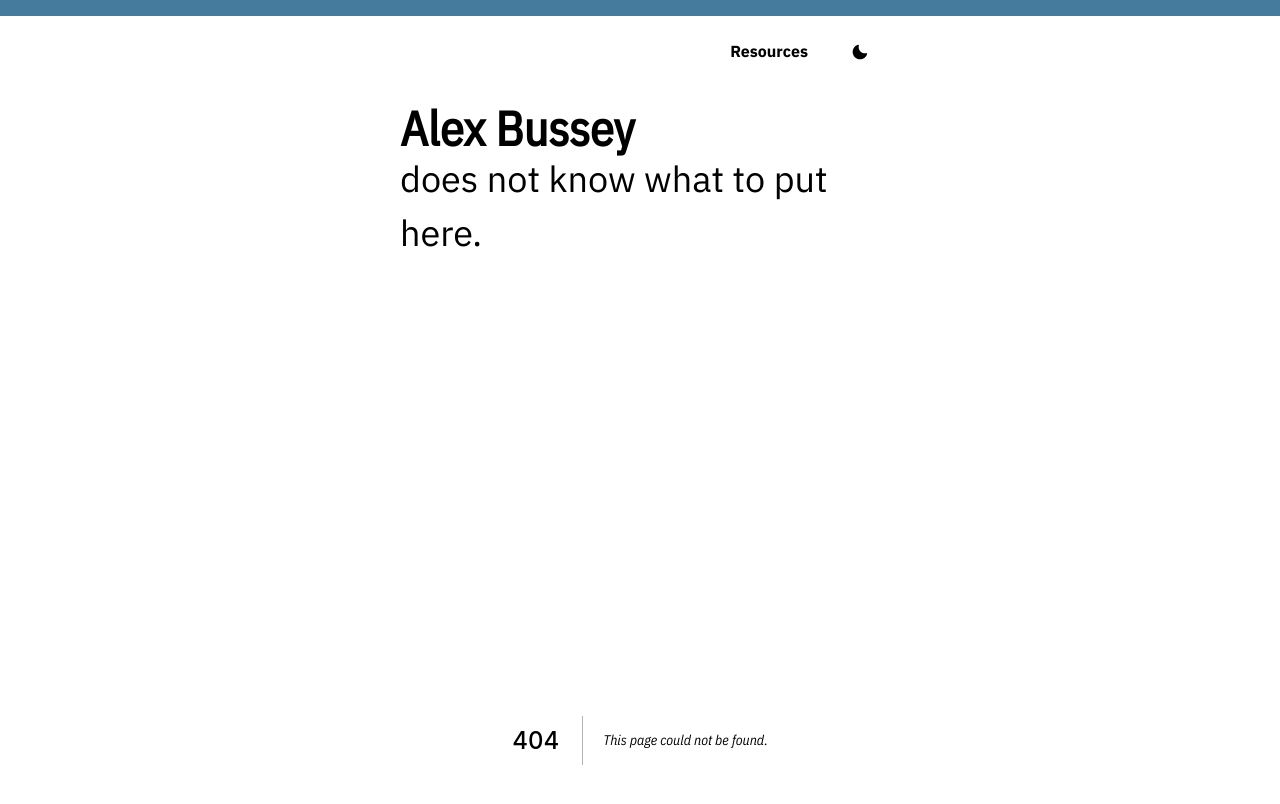
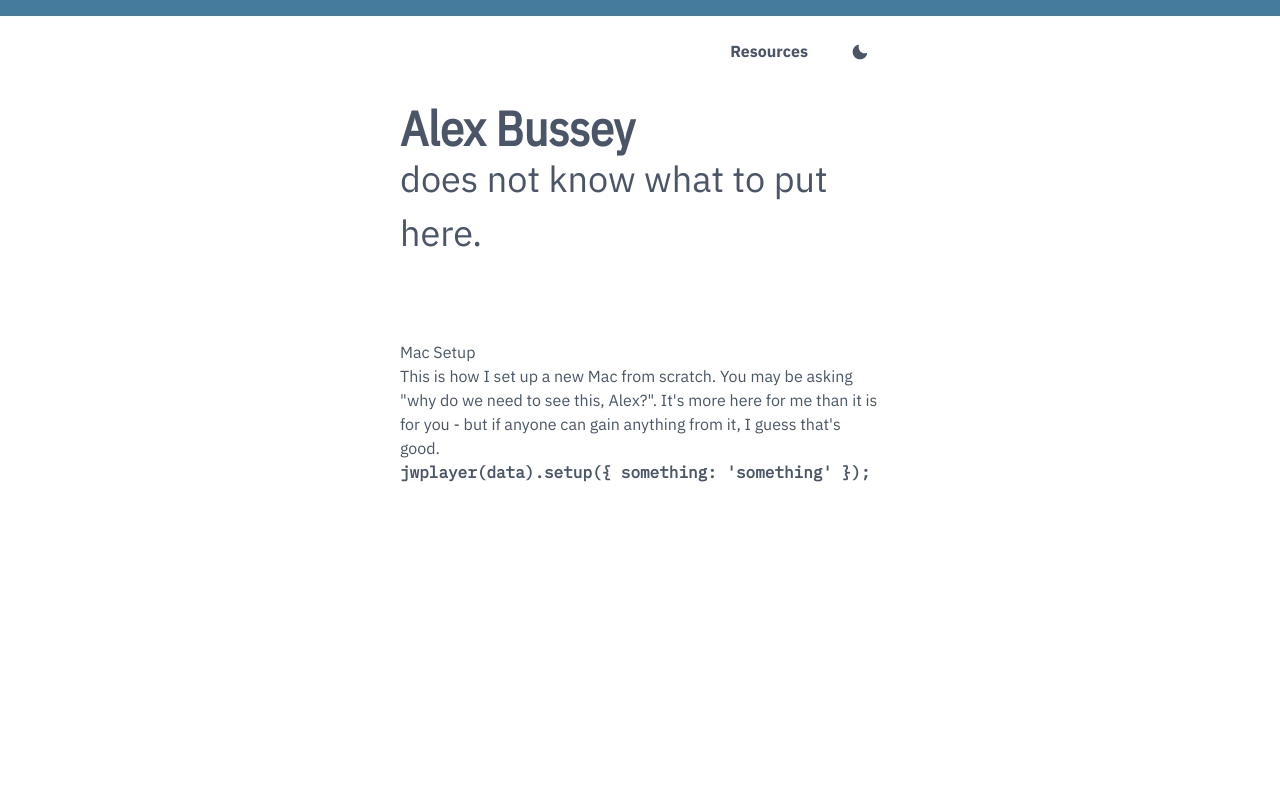
Before and after one commit to waxidiotic/octo-guacamole, a Next.js app: page /resources/mac-setup in a window 1280 px wide. Before the commit this address had no page. Shown: the top 804 px of the page. Built offline with nearby package versions, Linux system fonts and the light colour scheme.

Commit message:
Refactor

```diff
--- a/components/header/header.tsx
+++ b/components/header/header.tsx
@@ -10,7 +10,7 @@ export default function Header() {
       <Flex align="center" paddingBottom={8}>
         <Spacer />
         <HStack spacing="4">
-          <Button aria-label="test" variant="ghost">
+          <Button aria-label="resources" variant="ghost">
             <NextLink href="/resources">Resources</NextLink>
           </Button>
           <IconButton
@@ -22,7 +22,7 @@ export default function Header() {
         </HStack>
       </Flex>
       <Heading as="h1" size="2xl">
-        Alex Bussey
+        <NextLink href="/">Alex Bussey</NextLink>
       </Heading>
       <Text fontSize="4xl">does not know what to put here.</Text>
     </Box>
--- a/pages/_app.tsx
+++ b/pages/_app.tsx
@@ -14,7 +14,6 @@ const theme: Theme = extendTheme({
   colors: {
     background: {
       dark: '#0B132B',
-      // light: '#caf0f6',
       light: 'white',
     },
     highlight: {
--- /dev/null
+++ b/pages/resources/index.mdx
@@ -0,0 +1,3 @@
+# Resources
+
+[Mac Setup](/resources/mac-setup)
--- a/pages/resources.mdx
+++ b/pages/resources/mac-setup.mdx
@@ -1,6 +1,4 @@
-# Resources
-
-### Mac Setup
+# Mac Setup
 
 This is how I set up a new Mac from scratch. You may be asking "why do we need to see this, Alex?". It's more here for me than it is for you - but if anyone can gain anything from it, I guess that's good.
 
```
Also changed, not shown: pages/_index.tsx (deleted, +0 -12 lines).
